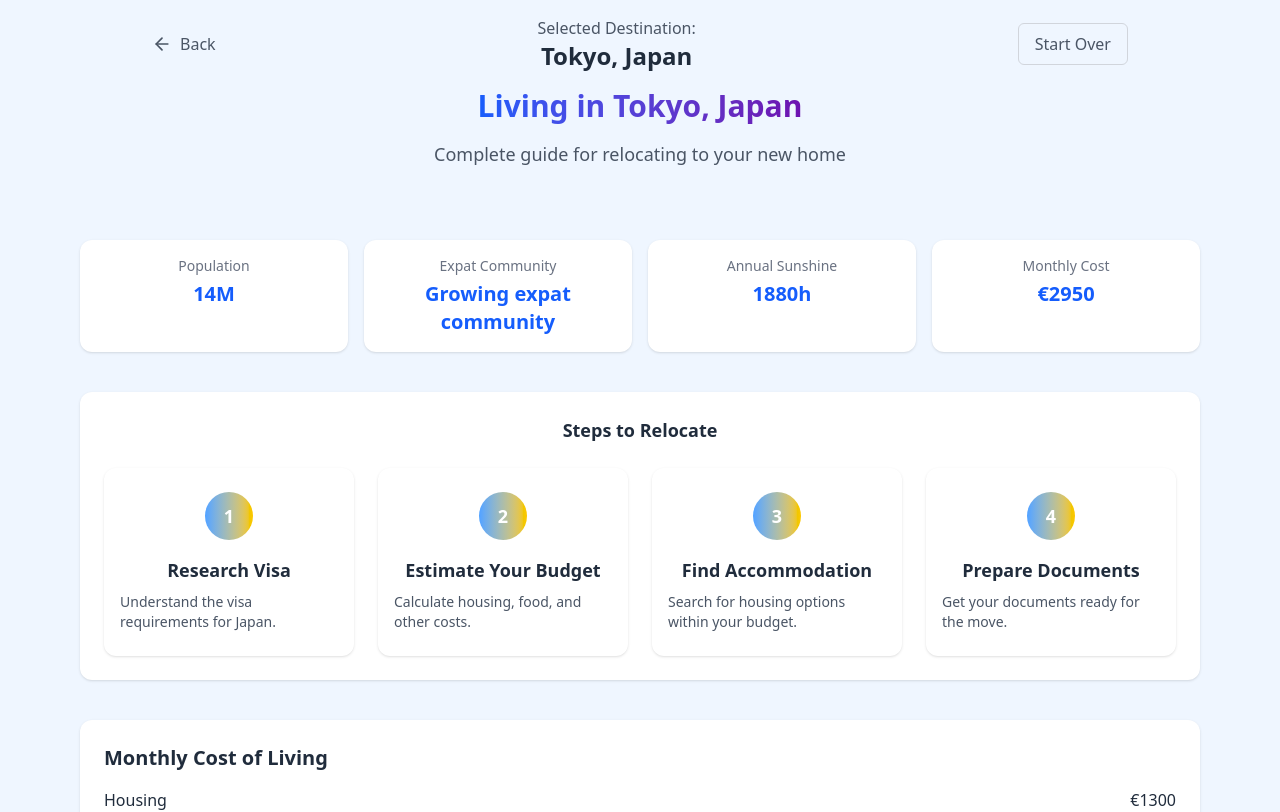
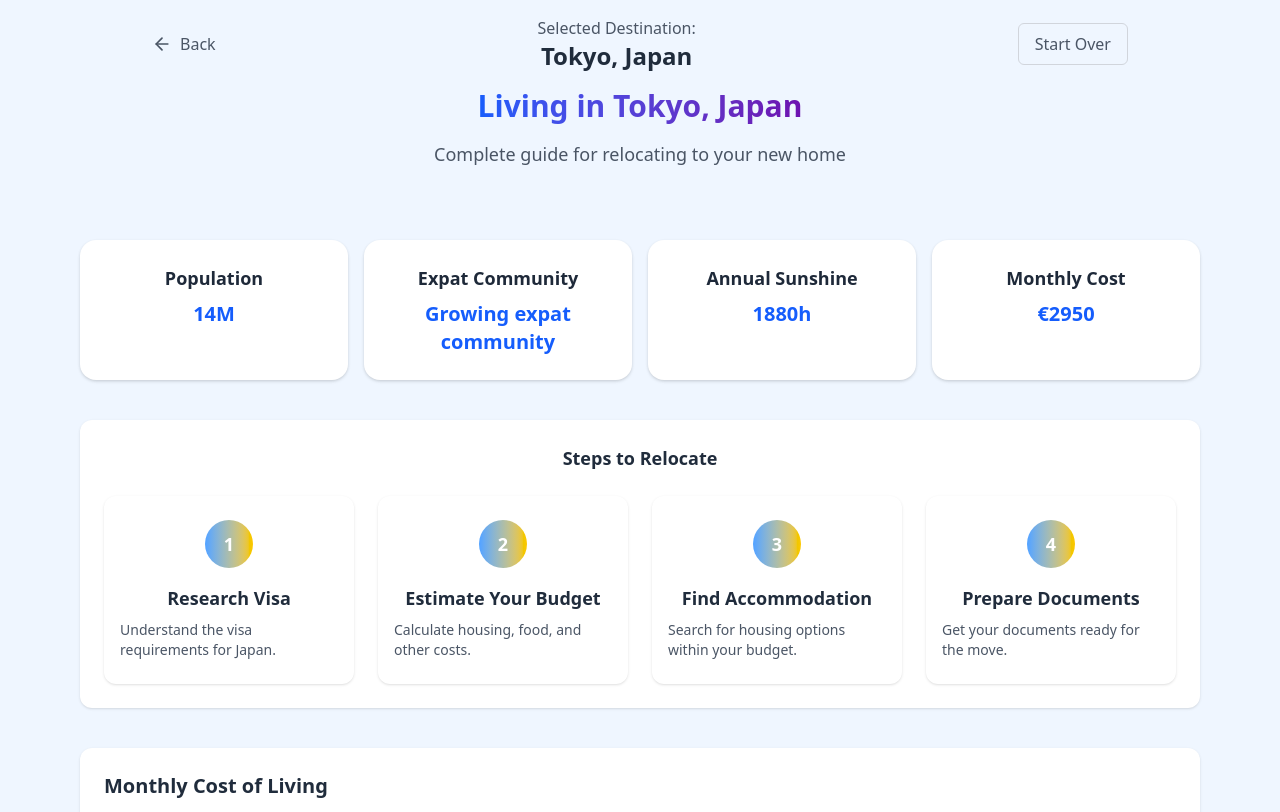
Before and after one commit to ProgramadoresSemPatria/HB02-2025_DISCIPLES-OF-SOHAM-PAREKH, a React (Vite) app in the folder frontend/: page /country-relocate in a window 1280 px wide. Shown: the top 812 px of the page. Built offline with nearby package versions, Linux system fonts and the light colour scheme; no server answers.

Commit message:
feat: update InfoCard component to support optional title, children, and additional styling through className prop

```diff
--- a/frontend/src/components/Boxes/InfoCard.tsx
+++ b/frontend/src/components/Boxes/InfoCard.tsx
@@ -1,13 +1,22 @@
 interface InfoCardProps {
-  label: string;
-  value: string;
+  title?: string;
+  children?: React.ReactNode;
+  label?: string;
+  value?: string;
+  className?: string;
 }
 
-const InfoCard = ({ label, value }: InfoCardProps) => {
+const InfoCard = ({ title, children, label, value, className = "" }: InfoCardProps) => {
   return (
-    <div className="bg-white rounded-xl shadow p-4 text-center">
-      <p className="text-sm text-gray-500">{label}</p>
-      <p className="text-xl font-bold text-blue-600 mt-1">{value}</p>
+    <div className={`bg-white shadow-md rounded-2xl p-6 ${className}`}>
+      {title && <h3 className="text-lg font-semibold text-gray-800 mb-4 text-center">{title}</h3>}
+      {label && value && (
+        <>
+          <h3 className="text-lg font-semibold text-gray-800 mb-2 text-center">{label}</h3>
+          <p className="text-xl font-bold text-blue-600 text-center">{value}</p>
+        </>
+      )}
+      {children}
     </div>
   );
 };
```
